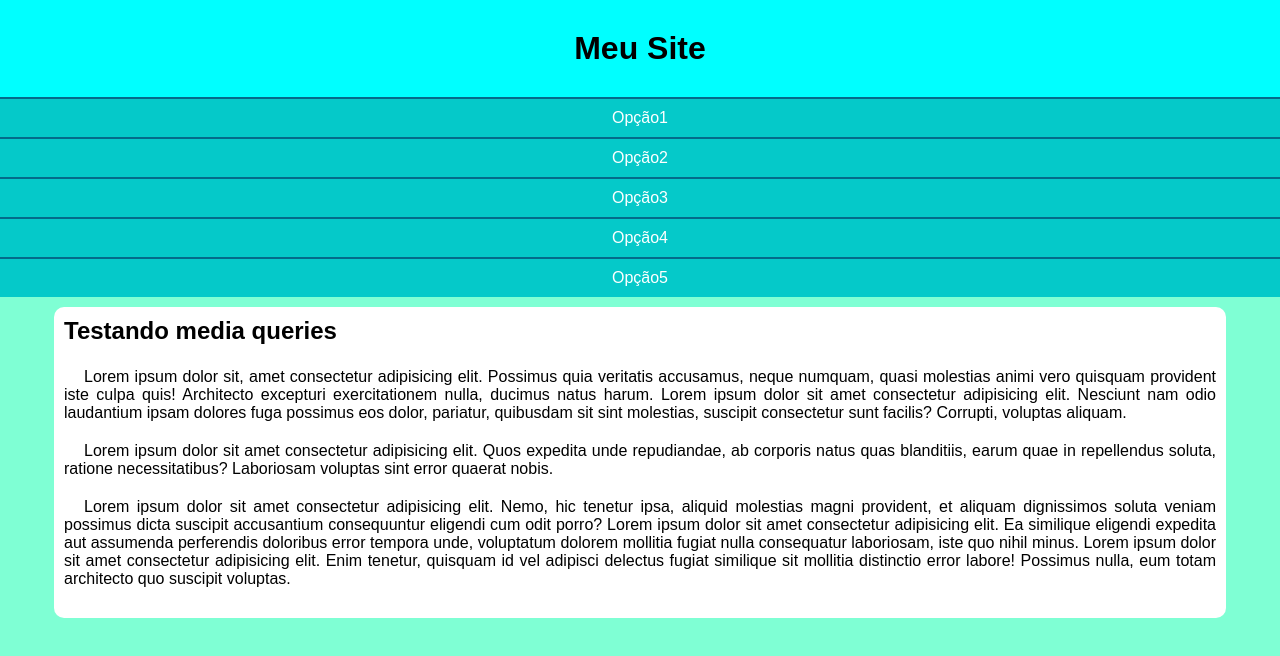
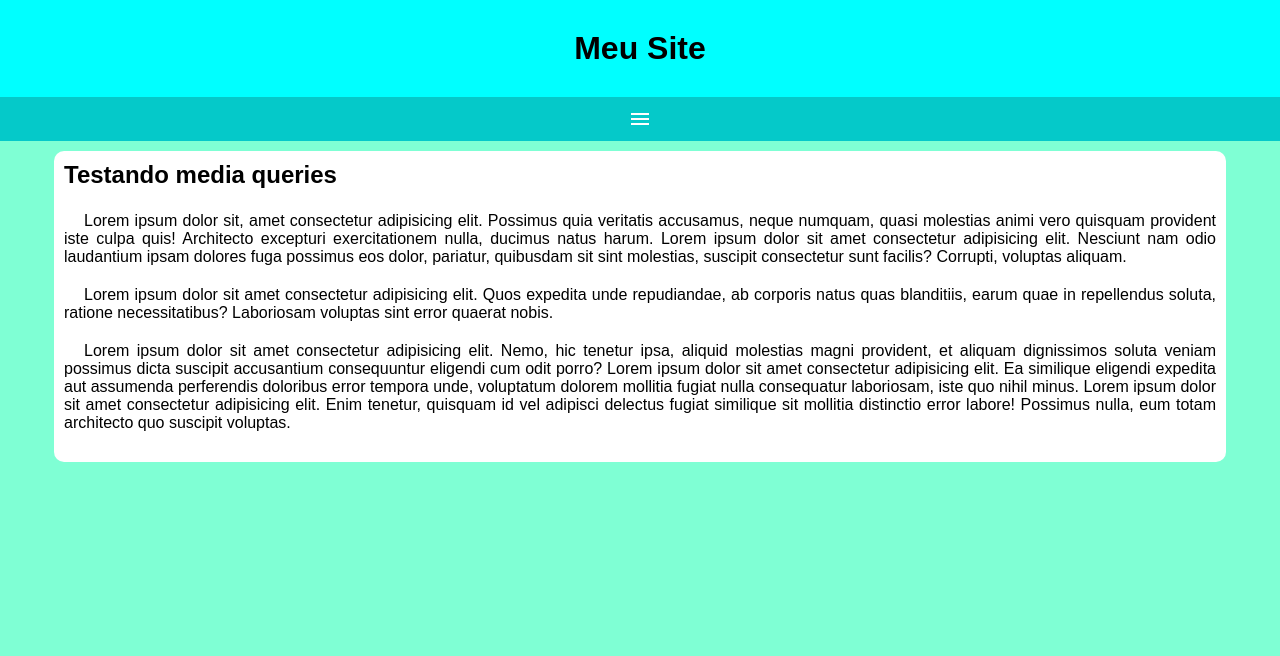
Before and after one commit to Cecato-BMar/ex26, a plain HTML site: page mq005/index.html in a window 1280 px wide. Drawn offline with Linux system fonts and the light colour scheme.

Commit message:
Módulo 04, Capítulo 25, aula 11

```diff
--- a/mq005/css/style.css
+++ b/mq005/css/style.css
@@ -19,8 +19,21 @@
     text-align: center;
 }
 
+span#burger{
+    background-color:  rgb(5, 201, 201);
+    display: block;
+    color: white;
+    text-align: center;
+    padding: 10px;
+}
+span#burger:hover{
+    color: black;
+    background-color: aqua;
+    cursor: pointer;
+
+}
 menu{
-    display: block;
+    display: none;
 
 }
 menu > ul{
@@ -38,6 +51,7 @@
 }
 menu > ul >li> a:hover{
     background-color: aqua;
+    color: black;
 }
 
 main{
--- a/mq005/index.html
+++ b/mq005/index.html
@@ -5,11 +5,13 @@
     <meta name="viewport" content="width=device-width, initial-scale=1.0">
     <title>Media Query- Menu responsivo</title>
     <link rel="stylesheet" href="css/style.css">
+    <link href="https://fonts.googleapis.com/icon?family=Material+Icons" rel="stylesheet">
 </head>
 <body>
     <header>
         <h1>Meu Site</h1>
-        <menu>
+        <span id="burger" class="material-icons" onclick="clickMenu()">menu</span>
+        <menu id="itens">
             <ul>
                 <li><a href="#">Opção1</a></li>
                 <li><a href="#">Opção2</a></li>
@@ -29,5 +31,14 @@
             <p>Lorem ipsum dolor sit amet consectetur adipisicing elit. Nemo, hic tenetur ipsa, aliquid molestias magni provident, et aliquam dignissimos soluta veniam possimus dicta suscipit accusantium consequuntur eligendi cum odit porro? Lorem ipsum dolor sit amet consectetur adipisicing elit. Ea similique eligendi expedita aut assumenda perferendis doloribus error tempora unde, voluptatum dolorem mollitia fugiat nulla consequatur laboriosam, iste quo nihil minus. Lorem ipsum dolor sit amet consectetur adipisicing elit. Enim tenetur, quisquam id vel adipisci delectus fugiat similique sit mollitia distinctio error labore! Possimus nulla, eum totam architecto quo suscipit voluptas.</p>
         </article>
     </main>
+    <script>
+        function clickMenu() {
+            if (itens.style.display == 'block'){
+                itens.style.display = 'none'
+            } else {
+                itens.style.display = 'block'
+            }
+        }
+    </script>
 </body>
 </html>
```
Also changed, not shown: 1 other file.
